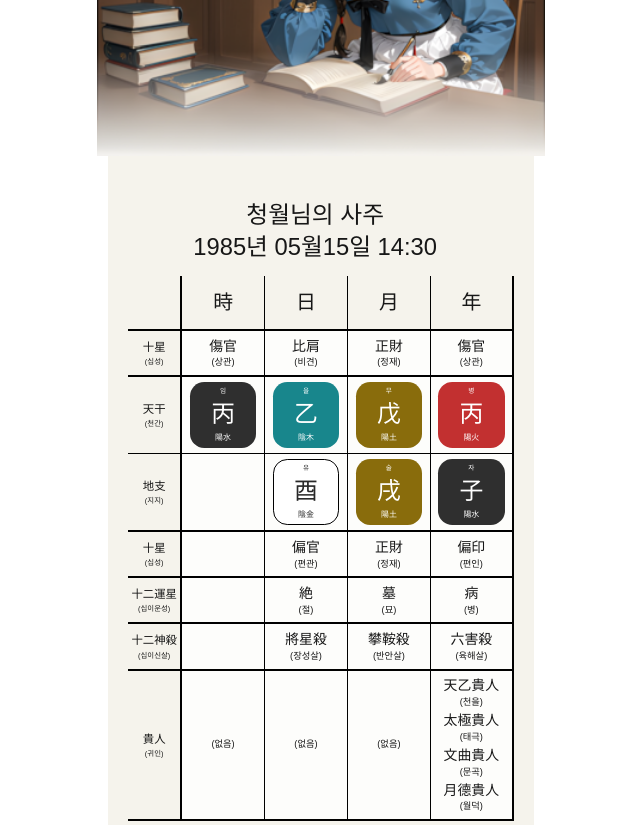
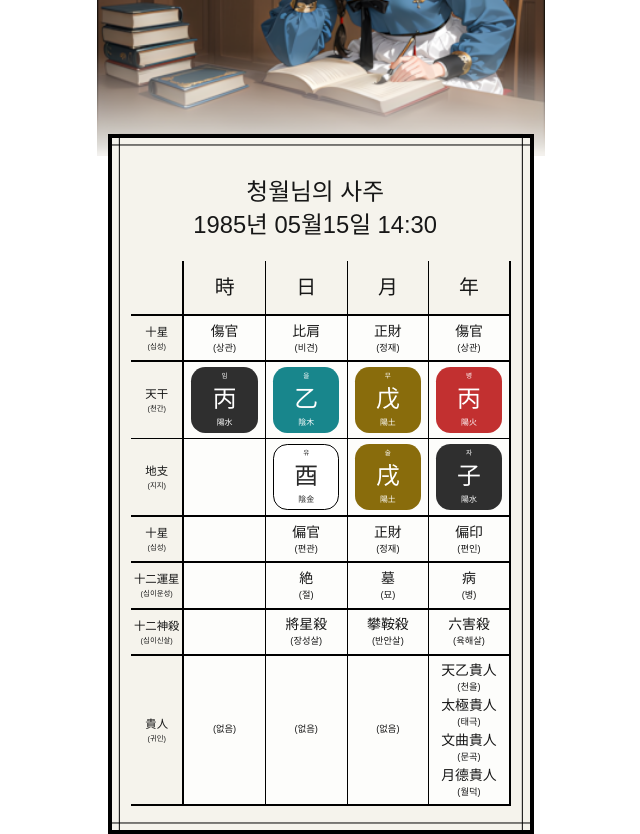
Before and after one commit to LeeHyoGeun96/rocketai, a Next.js app: page / in a window 1280 px wide. Shown: the part 1520-2354 px from the top of the page, without its empty margins (319-959 px from the left). Built offline with nearby package versions, Linux system fonts and the light colour scheme.

Commit message:
feat: theme로 TableBackground까지 다룰 수 있게 수정

```diff
--- a/components/UI/SaJuTable/SaJuTableBackGround.tsx
+++ b/components/UI/SaJuTable/SaJuTableBackGround.tsx
@@ -1,15 +1,31 @@
+import { DEFAULT_THEME_NAME, themes } from "@/constants/theme";
+
 interface SaJuTableBackGroundProps {
+  theme?: string;
   children: React.ReactNode;
 }
 
 export default function SaJuTableBackGround({
+  theme = DEFAULT_THEME_NAME,
   children,
 }: SaJuTableBackGroundProps) {
   return (
     <div
-      className="w-full h-full pt-[120px] px-5 pb-1"
-      style={{ backgroundColor: "#f5f3ec" }}
+      className="w-full h-full"
+      style={{
+        ...themes[theme].getSaJuTableBackGroundStyle(),
+      }}
     >
+      <div
+        style={{
+          ...themes[theme].getInnerBoxStyle1(),
+        }}
+      />
+      <div
+        style={{
+          ...themes[theme].getInnerBoxStyle2(),
+        }}
+      />
       {children}
     </div>
   );
--- a/constants/theme.ts
+++ b/constants/theme.ts
@@ -67,6 +67,44 @@ export const cheongwolTheme: ThemeSpecificStyles = {
     };
     return baseStyle;
   },
+
+  getSaJuTableBackGroundStyle: () => ({
+    backgroundColor: "#f5f3ec",
+    paddingTop: generateClampFontSize(1, 130),
+    paddingBottom: generateClampFontSize(1, 25),
+    paddingLeft: generateClampFontSize(1, 20),
+    paddingRight: generateClampFontSize(1, 20),
+    border: `${generateClampFontSize(1, 5)} solid black`,
+  }),
+  getInnerBoxStyle1: () => ({
+    display: "block",
+    position: "absolute",
+    top: "50%",
+    left: "50%",
+    transform: "translate(-50%, -50%)",
+    width: "95%",
+    height: "100%",
+    border: `${generateClampFontSize(1, 2)} solid black`,
+    justifyContent: "center",
+    alignItems: "stretch",
+    padding: generateClampFontSize(1, 10),
+    boxSizing: "border-box",
+  }),
+
+  getInnerBoxStyle2: () => ({
+    display: "block",
+    position: "absolute",
+    top: "50%",
+    left: "50%",
+    transform: "translate(-50%, -50%)",
+    width: "99%",
+    height: "97%",
+    border: `${generateClampFontSize(1, 2)} solid black`,
+    justifyContent: "center",
+    alignItems: "stretch",
+    padding: generateClampFontSize(1, 10),
+    boxSizing: "border-box",
+  }),
 };
 
 export const themes: Record<string, ThemeSpecificStyles> = {
--- a/pages/index.tsx
+++ b/pages/index.tsx
@@ -32,7 +32,7 @@ export default function Home() {
             minFontSize={1}
           />
         </WebtoonImageBlock>
-        <WebtoonBlock customClassName="w-[95%]">
+        <WebtoonBlock customClassName="w-[95%]" topM={"-5%"}>
           <WebtoonText
             maxFontSize={25}
             minFontSize={1}
--- a/types/saju.d.ts
+++ b/types/saju.d.ts
@@ -40,4 +40,10 @@ interface ThemeSpecificStyles {
   getRowTitleCellStyle: (index: number) => React.CSSProperties;
 
   getElementCellStyle: (elementLabel: string) => React.CSSProperties;
+
+  getSaJuTableBackGroundStyle: () => React.CSSProperties;
+
+  getInnerBoxStyle1: () => React.CSSProperties;
+
+  getInnerBoxStyle2: () => React.CSSProperties;
 }
```
